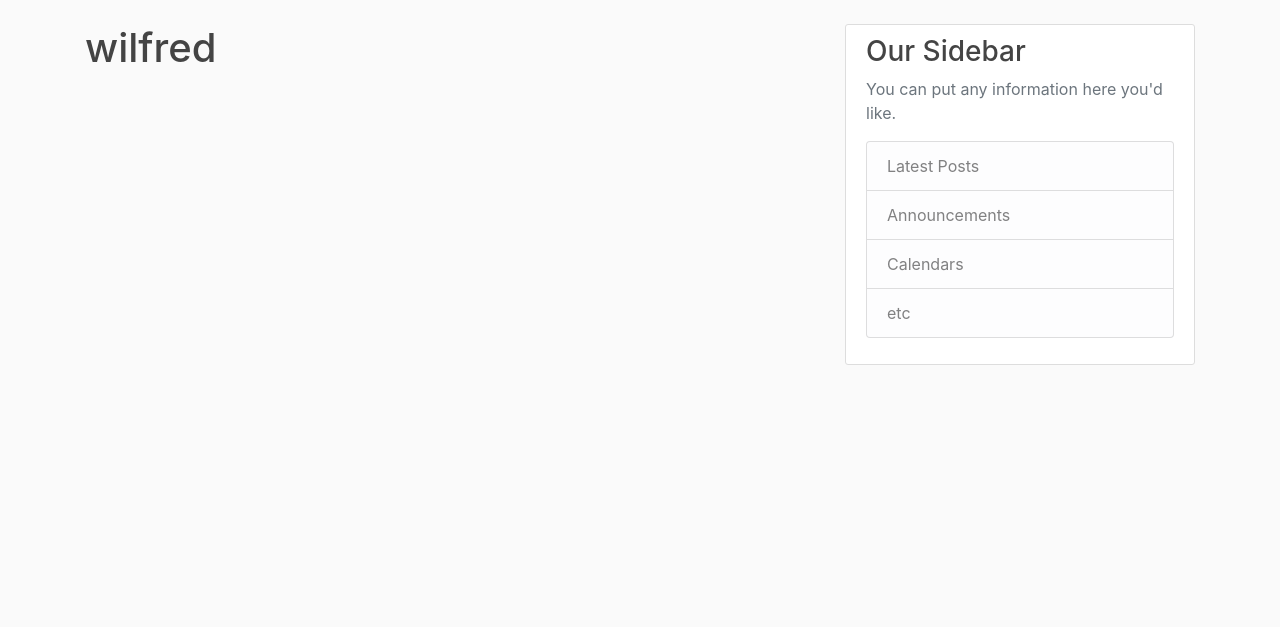
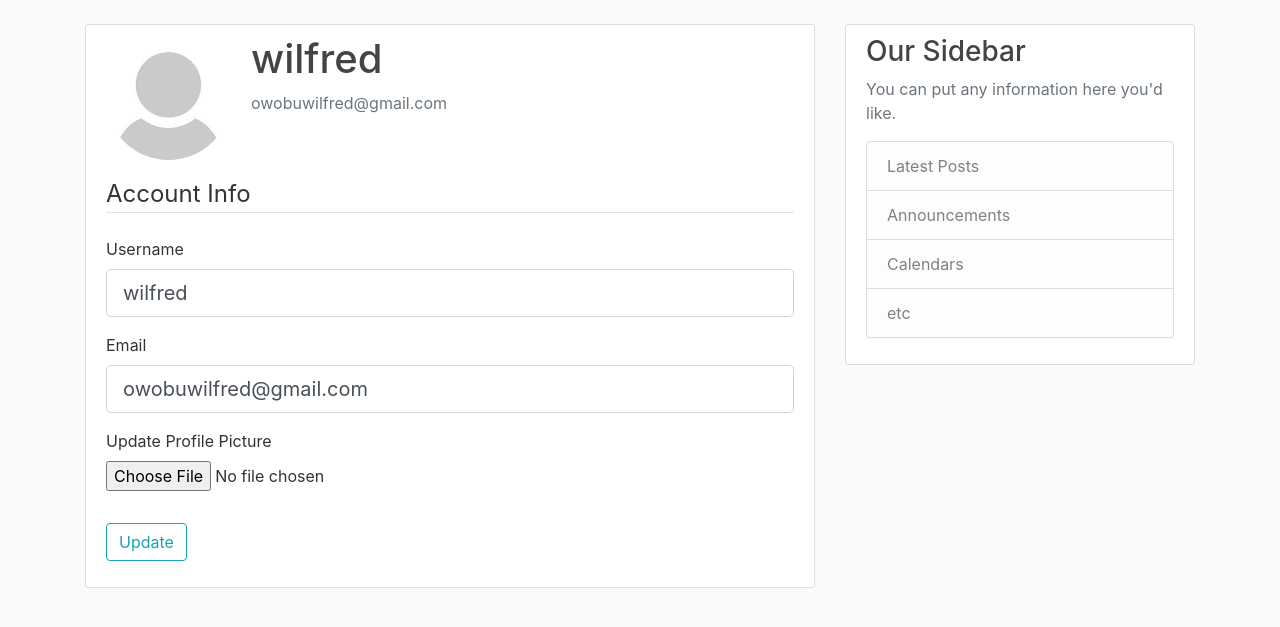
Before and after one commit to wilfred321/flask_blog, a Flask app: page /account in a window 1280 px wide. Shown: the part 56-683 px from the top of the page. Run offline with Flask 2, Linux system fonts and the light colour scheme; a user stored in the database is signed in; some libraries are stand-ins or nearby versions.

Commit message:
added account page

```diff
--- a/flask_blog/forms.py
+++ b/flask_blog/forms.py
@@ -1,4 +1,6 @@
 from flask_wtf import FlaskForm
+from flask_wtf.file import FileField,FileAllowed
+from flask_login import current_user
 from wtforms import StringField,PasswordField,SubmitField,BooleanField
 from wtforms.validators import DataRequired,Email,EqualTo,Length,ValidationError
 from flask_blog.models import User
@@ -29,3 +31,23 @@ class LoginForm(FlaskForm):
     password = PasswordField('Password',validators =[DataRequired(), Length(min = 8)])
     remember = BooleanField('Remember Me')
     submit = SubmitField('Login')
+
+
+class UpdateAccountForm(FlaskForm):
+    username = StringField('Username',validators=[DataRequired(),Length(min = 2, max = 20)])
+    email = StringField('Email',validators=[DataRequired(), Email()])
+    picture = FileField('Update Profile Picture', validators = [FileAllowed(['png','jpg','jpeg'])])
+
+    submit = SubmitField('Update')
+
+    def validate_username(self,username):
+        if username.data != current_user.username:
+            user = User.query.filter_by(username=username.data).first()
+            if user:
+                raise ValidationError('That username is taken, Please choose a different username')
+
+    def validate_email(self,email):
+        if email.data != current_user.email:
+            user = User.query.filter_by(email=email.data).first()
+            if user:
+                raise ValidationError('That email is taken, Please choose a different email')
--- a/flask_blog/routes.py
+++ b/flask_blog/routes.py
@@ -1,7 +1,10 @@
+import secrets
+import os
 from flask import Flask,flash,redirect,render_template,url_for,request
-from flask_blog.forms import RegistrationForm,LoginForm
+from flask_blog.forms import RegistrationForm,LoginForm,UpdateAccountForm
 from flask_blog.models import User,Post
 from flask_blog import app,db,bcrypt
+from PIL import Image
 from flask_login import login_user,current_user,logout_user,login_required
 
 posts = [
@@ -71,7 +74,36 @@ def logout():
     logout_user()
     return redirect(url_for('home'))
 
-@app.route("/account")
+def save_picture(form_picture):
+    random_hex = secrets.token_hex(8)
+    _,f_ext = os.path.splitext(form_picture.filename)
+    picture_fn = random_hex + f_ext
+    picture_path = os.path.join(app.root_path,'static/profile_pics/',picture_fn)
+    # form_picture.save(picture_path)
+
+    i = Image.open(form_picture)
+    output_size = (125,125)
+    i.thumbnail(output_size)
+    i.save(picture_path)
+
+    return picture_fn
+
+@app.route("/account", methods = ['GET','POST'])
 @login_required
 def account():
-    return render_template('account.html',title="Account")
+    form = UpdateAccountForm()
+    if form.validate_on_submit():
+        if form.picture.data:
+            picture_file = save_picture(form.picture.data)
+            current_user.image_file = picture_file
+        current_user.username = form.username.data
+        current_user.email = form.email.data
+        db.session.commit()
+        flash("Your account was updated successfully!",'success')
+        return redirect (url_for('account'))
+
+    elif request.method == 'GET':
+        form.username.data = current_user.username
+        form.email.data = current_user.email
+    image_file = url_for('static', filename='profile_pics/' + current_user.image_file)
+    return render_template('account.html',title="Account",image_file=image_file,form= form)
--- a/flask_blog/templates/account.html
+++ b/flask_blog/templates/account.html
@@ -2,6 +2,62 @@
 
 {%block content%}
 
-<h1>{{current_user.username}}</h1>
+<div class="content-section">
+  <div class="media">
+    <img class="rounded-circle account-img" src="{{image_file}}">
+    <div class="media-body">
+      <h2 class="account-heading">{{current_user.username}}</h2>
+      <p class="text-secondary">{{current_user.email}}</p>
+    </div>
+  </div>
 
+    <form method="post" action="" enctype = "multipart/form-data">
+        {{form.hidden_tag()}}
+        <fieldset class="form-group">
+            <legend class="border-bottom mb-4"> Account Info</legend>
+            <div class="form-group">
+                {{form.username.label(class = "form-control-label")}}
+                {%if form.username.errors%}
+                {{form.username(class = "form-control form-control-lg is-invalid")}}
+                <div class="invalid-feedback">
+                    {%for error in form.username.errors%}
+                    <span>{{error}}</span>
+                    {%endfor%}
+                </div>
+                {%else%}
+                {{form.username(class = "form-control form-control-lg")}}
+                {%endif%}
+            </div>
+
+            <div class="form-group">
+                {{form.email.label(class = "form-control-label")}}
+                {%if form.email.errors%}
+                {{form.email(class = "form-control form-control-lg is-invalid")}}
+                <div class="invalid-feedback">
+                    {%for error in form.email.errors%}
+                    <span>{{error}}</span>
+                    {%endfor%}
+                </div>
+                {%else%}
+                {{form.email(class = "form-control form-control-lg")}}
+                {%endif%}
+            </div>
+
+            <div class="form-group">
+                {{form.picture.label()}}
+                {{form.picture(class = "form-control-file")}}
+                {%if form.picture.errors%}
+                    {%for error in form.picture.errors%}
+                    <span class = "text-danger"> {{error}} </span> </br>
+                    {%endfor%}
+                {%endif%}
+            </div>
+        </fieldset>
+
+        <div class="form-group">
+            {{form.submit(class = "btn btn-outline-info")}}
+
+        </div>
+    </form>
+</div>
 {%endblock%}
```
Also changed, not shown: flask_blog/site.db, flask_blog/static/profile_pics/05ea4840ffb854b4.jpg (added), flask_blog/static/profile_pics/default.jpg (added).
